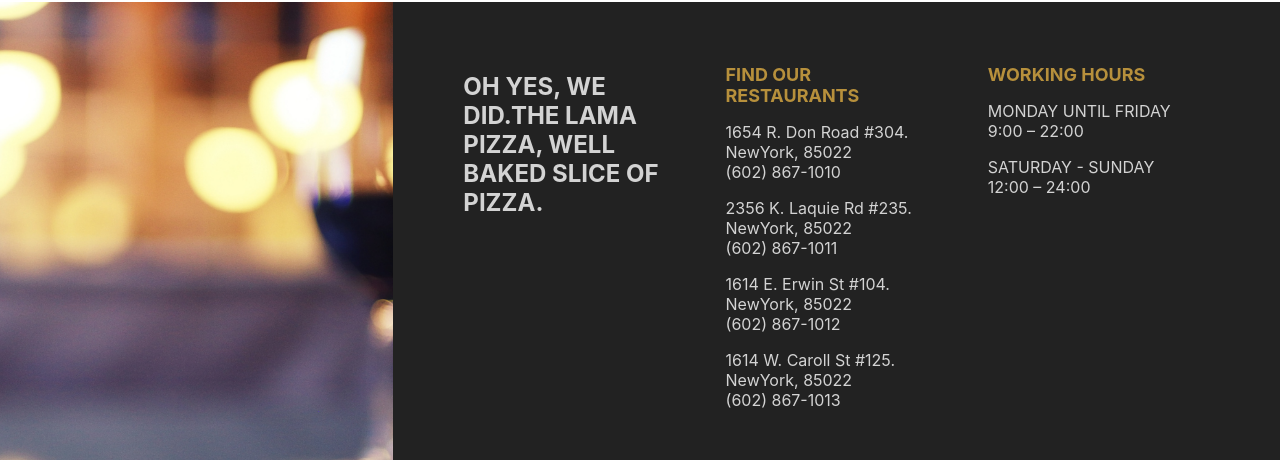
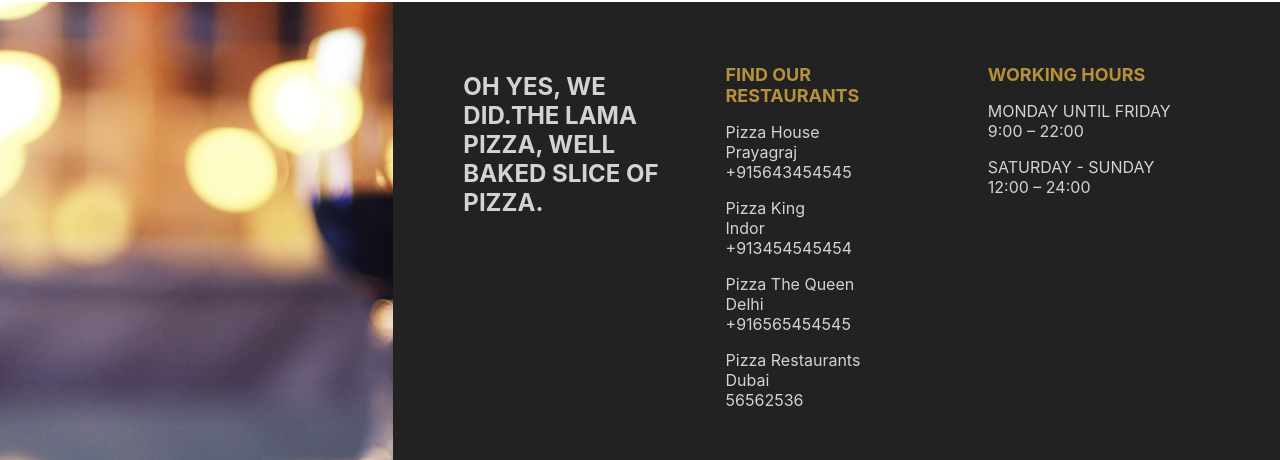
Before and after one commit to sushantsingh4720/sush-next-pizza-ordering-app, a Next.js app: page / in a window 1280 px wide. Shown: the part 1055-1515 px from the top of the page. Built offline with nearby package versions, Linux system fonts and the light colour scheme; no server answers; the database is empty.

Commit message:
address change

```diff
--- a/components/Footer.jsx
+++ b/components/Footer.jsx
@@ -16,24 +16,24 @@ const Footer = () => {
         <div className={styles.card}>
           <h1 className={styles.title}>FIND OUR RESTAURANTS</h1>
           <p className={styles.text}>
-            1654 R. Don Road #304.
-            <br /> NewYork, 85022
-            <br /> (602) 867-1010
+            Pizza House
+            <br /> Prayagraj
+            <br /> +915643454545
           </p>
           <p className={styles.text}>
-            2356 K. Laquie Rd #235.
-            <br /> NewYork, 85022
-            <br /> (602) 867-1011
+            Pizza King
+            <br /> Indor
+            <br /> +913454545454
           </p>
           <p className={styles.text}>
-            1614 E. Erwin St #104.
-            <br /> NewYork, 85022
-            <br /> (602) 867-1012
+            Pizza The Queen
+            <br /> Delhi
+            <br /> +916565454545
           </p>
           <p className={styles.text}>
-            1614 W. Caroll St #125.
-            <br /> NewYork, 85022
-            <br /> (602) 867-1013
+           Pizza Restaurants
+            <br /> Dubai
+            <br /> 56562536
           </p>
         </div>
         <div className={styles.card}>
```
